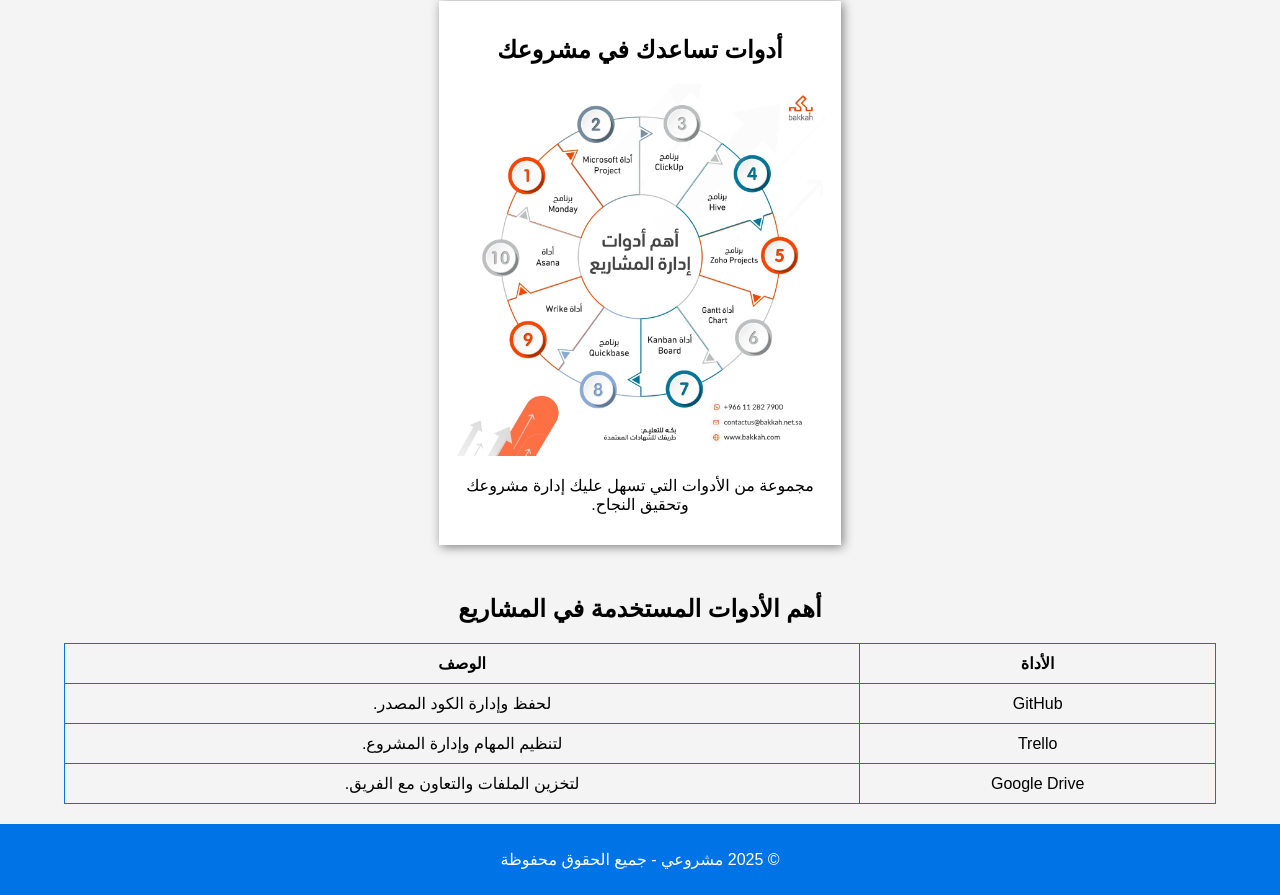
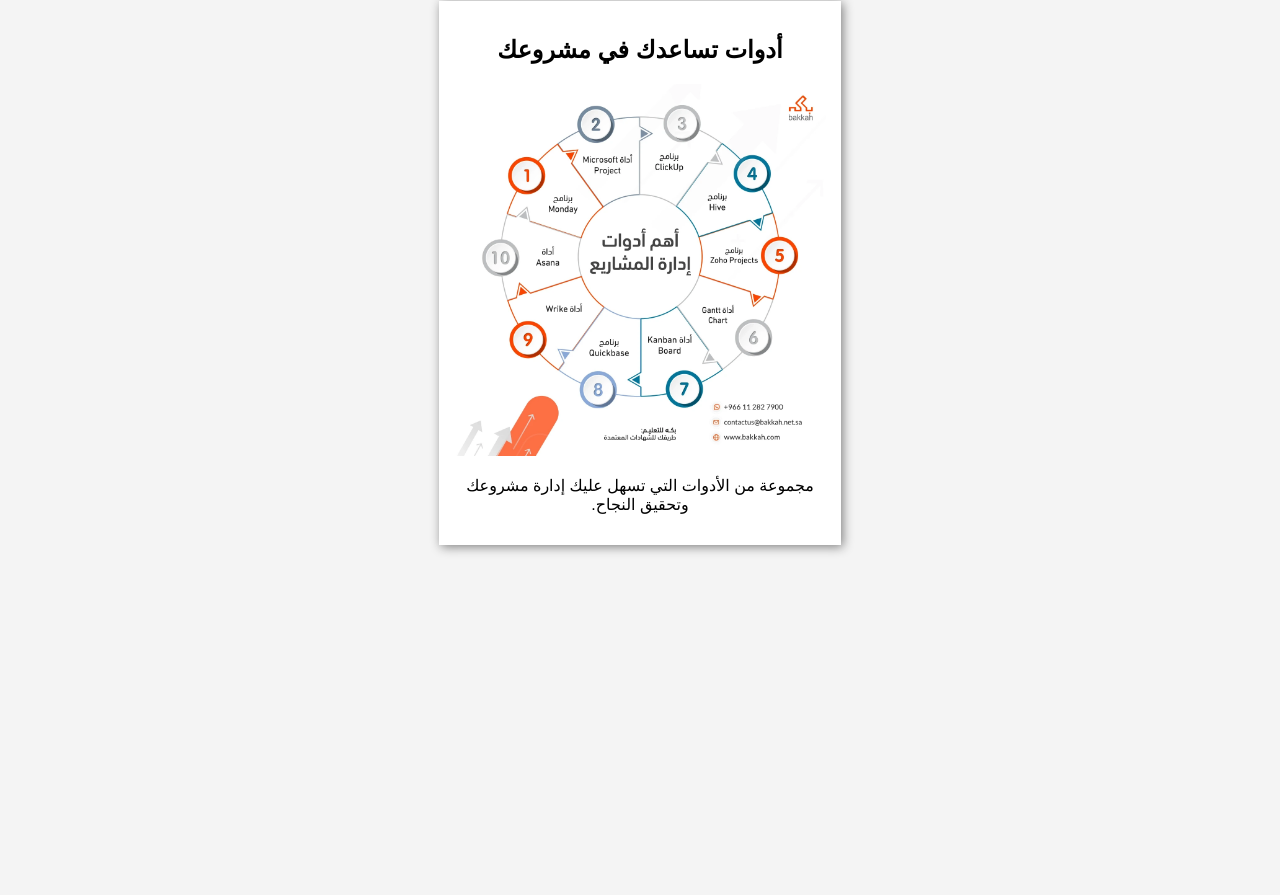
Before and after one commit to AhmedDevX/-6, a plain HTML site: page index.html in a window 1280 px wide. Shown: the part 744-1639 px from the top of the page. After the commit the page ends 1319 px from the top, so only its background shows below. Drawn offline with Linux system fonts and the light colour scheme.

Commit message:
Add files via upload

```diff
--- a/index.html
+++ b/index.html
@@ -89,7 +89,7 @@
       <h1>مشروعي</h1>
       <nav>
         <ul>
-          <li><a href="الرئيسية.html"></a></li>
+          <li><a href="index.html"></a></li>
           <li><a href="تسجيل الدخول.html">تسجيل الدخول</a></li>
           <li><a href="التسجيل.html">التسجيل</a></li>
           <li><a href="اتصل بنا.html">اتصل بنا</a></li>
@@ -120,36 +120,3 @@
           <p>مجموعة من الأدوات التي تسهل عليك إدارة مشروعك وتحقيق النجاح.</p>
         </article>
       </section>
-
-      <h2 style="text-align: center">أهم الأدوات المستخدمة في المشاريع</h2>
-      <table>
-        <tr>
-          <th>الأداة</th>
-          <th>الوصف</th>
-        </tr>
-        <tr>
-          <td>GitHub</td>
-          <td>لحفظ وإدارة الكود المصدر.</td>
-        </tr>
-        <tr>
-          <td>Trello</td>
-          <td>لتنظيم المهام وإدارة المشروع.</td>
-        </tr>
-        <tr>
-          <td>Google Drive</td>
-          <td>لتخزين الملفات والتعاون مع الفريق.</td>
-        </tr>
-      </table>
-    </main>
-
-    <footer>
-      <p>© 2025 مشروعي - جميع الحقوق محفوظة</p>
-    </footer>
-
-    <script>
-      document.addEventListener("DOMContentLoaded", function () {
-        console.log("مرحبًا بك في موقع مشروعي!");
-      });
-    </script>
-  </body>
-</html>
```
